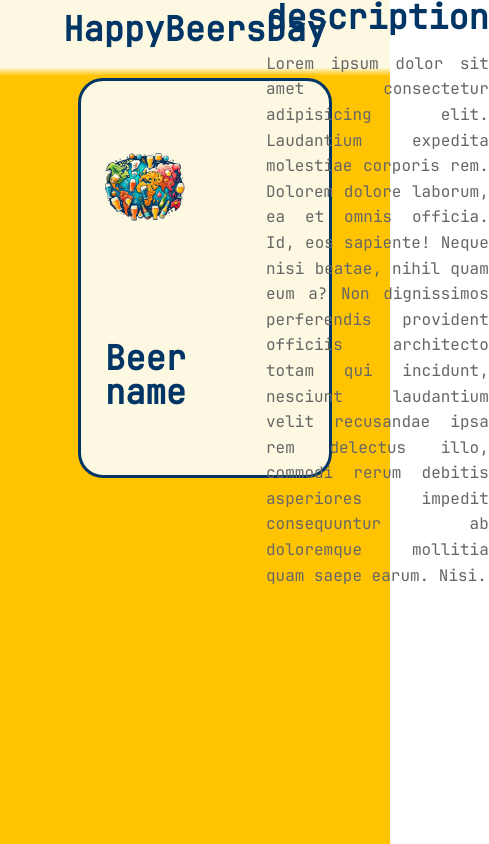
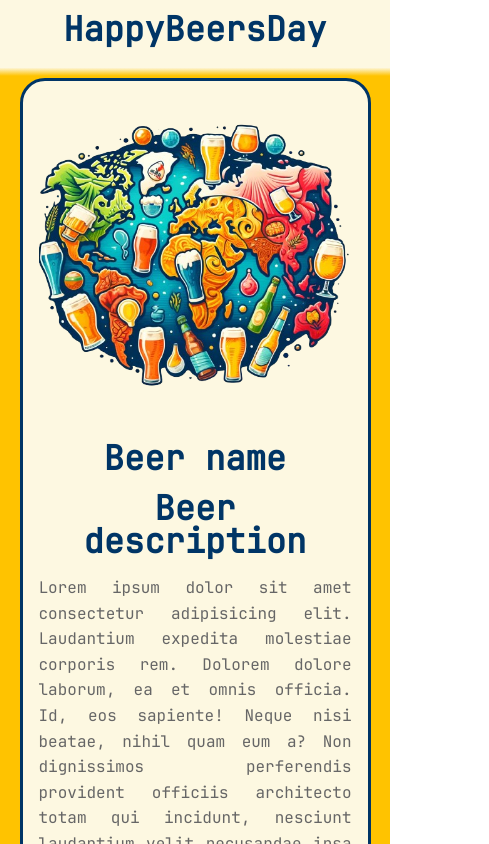
Before and after one commit to RomainRG31/happybeersday, a React (Vite) app: page /result in a window 390 px wide. Shown: the whole page, 489 px wide, since content can reach past the window. Built offline with nearby package versions, Linux system fonts and the light colour scheme.

Commit message:
responsive on result page done

```diff
--- a/src/components/ResultCard.css
+++ b/src/components/ResultCard.css
@@ -1,15 +1,24 @@
+* {
+  box-sizing: border-box; /* S'assure que padding et border sont inclus dans la width/height */
+}
+
 h1 {
   text-align: center;
-    font-size:4dvh;
+  font-size: 4vh;
 }
 
-.result{
+.result {
   background-color: var(--principal-color);
   color: var(--secondary-color);
   width: 100vw;
   height: 100vh;
-    background: linear-gradient(0deg, var(--principal-color) 91%, var(--tertiary-color) 92%);
+  background: linear-gradient(
+    0deg,
+    var(--principal-color) 91%,
+    var(--tertiary-color) 92%
+  );
   padding-top: 0.8rem;
+  overflow: hidden; /* Empêche le débordement du contenu */
 }
 
 .beer-result {
@@ -18,7 +27,6 @@ h1 {
   justify-content: space-around;
   gap: 2rem;
   width: 100%;
-
 }
 
 .result-card {
@@ -26,14 +34,16 @@ h1 {
   padding: 1.5rem;
   display: flex;
   flex-direction: row;
+  align-items: start; /* Align items from the start */
   margin-top: 8%;
-    margin-inline: 15%;
+  margin-inline: 10%;
   gap: 5rem;
-    margin-left: 20%;
   border: solid 3px var(--secondary-color);
   border-radius: 25px;
-    height: 25rem;
+  height: auto;
+  overflow: auto; /* Ajoute une barre de défilement si nécessaire */
 }
+
 .description {
   display: flex;
   flex-direction: column;
@@ -41,3 +51,17 @@ h1 {
   text-align: justify;
   gap: 1rem;
 }
+
+@media (max-width: 600px) {
+  .result-card {
+    flex-direction: column;
+    margin-inline: 5%;
+    padding: 1rem;
+    gap: 1rem;
+  }
+
+  .beer-result,
+  .description {
+    width: 100%; /* Full width for small devices */
+  }
+}
```
Lines whose indentation alone changed are shown as unchanged.
